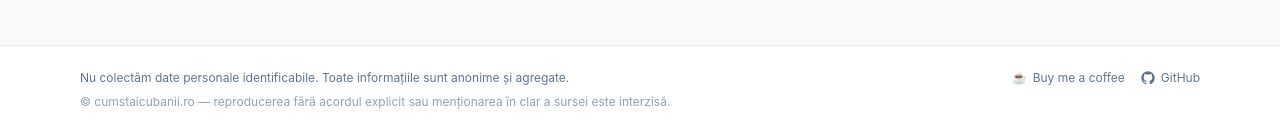
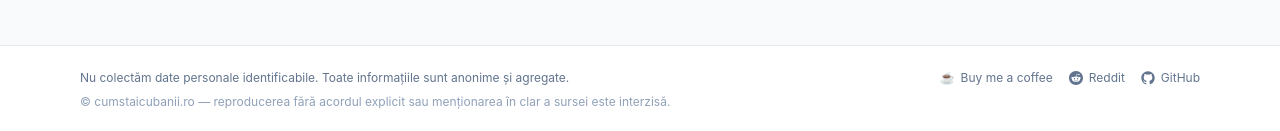
Before and after one commit to robert-schmidt/cumstaicubanii.ro, a React (Vite) app in the folder frontend/: page / in a window 1280 px wide. Shown: the part 666-797 px from the top of the page. Built offline with nearby package versions, Linux system fonts and the light colour scheme; no server answers; a web font is replaced by a local one.

Commit message:
added reddit link in footer

```diff
--- a/frontend/src/App.jsx
+++ b/frontend/src/App.jsx
@@ -62,6 +62,18 @@
                 <span>Buy me a coffee</span>
               </a>
               <a
+                href="https://www.reddit.com/r/programare/comments/1to2mqc/voi_cum_stati_cu_banii/"
+                target="_blank"
+                rel="noopener noreferrer"
+                className="inline-flex items-center gap-1.5 text-slate-500 hover:text-orange-600 transition"
+                title="Discuție pe Reddit"
+              >
+                <svg width="14" height="14" viewBox="0 0 24 24" fill="currentColor" aria-hidden="true">
+                  <path d="M12 0C5.373 0 0 5.373 0 12c0 6.628 5.373 12 12 12 6.628 0 12-5.372 12-12 0-6.627-5.372-12-12-12zm5.01 4.744c.688 0 1.25.561 1.25 1.249a1.25 1.25 0 0 1-2.498.056l-2.597-.547-.8 3.747c1.824.07 3.48.632 4.674 1.488.308-.309.73-.491 1.207-.491.968 0 1.754.786 1.754 1.754 0 .716-.435 1.333-1.01 1.614a3.111 3.111 0 0 1 .042.52c0 2.694-3.13 4.87-7.004 4.87-3.874 0-7.004-2.176-7.004-4.87 0-.183.015-.366.043-.534A1.748 1.748 0 0 1 4.028 12c0-.968.786-1.754 1.754-1.754.463 0 .898.196 1.207.49 1.207-.883 2.878-1.43 4.744-1.487l.885-4.182a.342.342 0 0 1 .14-.197.35.35 0 0 1 .238-.042l2.906.617a1.214 1.214 0 0 1 1.108-.701zM9.25 12C8.561 12 8 12.562 8 13.25c0 .687.561 1.248 1.25 1.248.687 0 1.248-.561 1.248-1.249 0-.688-.561-1.249-1.249-1.249zm5.5 0c-.687 0-1.248.561-1.248 1.25 0 .687.561 1.248 1.249 1.248.688 0 1.249-.561 1.249-1.249 0-.687-.562-1.249-1.25-1.249zm-5.466 3.99a.327.327 0 0 0-.231.094.33.33 0 0 0 0 .463c.842.842 2.484.913 2.961.913.477 0 2.105-.056 2.961-.913a.361.361 0 0 0 .029-.463.33.33 0 0 0-.464 0c-.547.533-1.684.73-2.512.73-.828 0-1.979-.196-2.512-.73a.326.326 0 0 0-.232-.095z"/>
+                </svg>
+                <span>Reddit</span>
+              </a>
+              <a
                 href="https://github.com/robert-schmidt/cumstaicubanii.ro"
                 target="_blank"
                 rel="noopener noreferrer"
```
